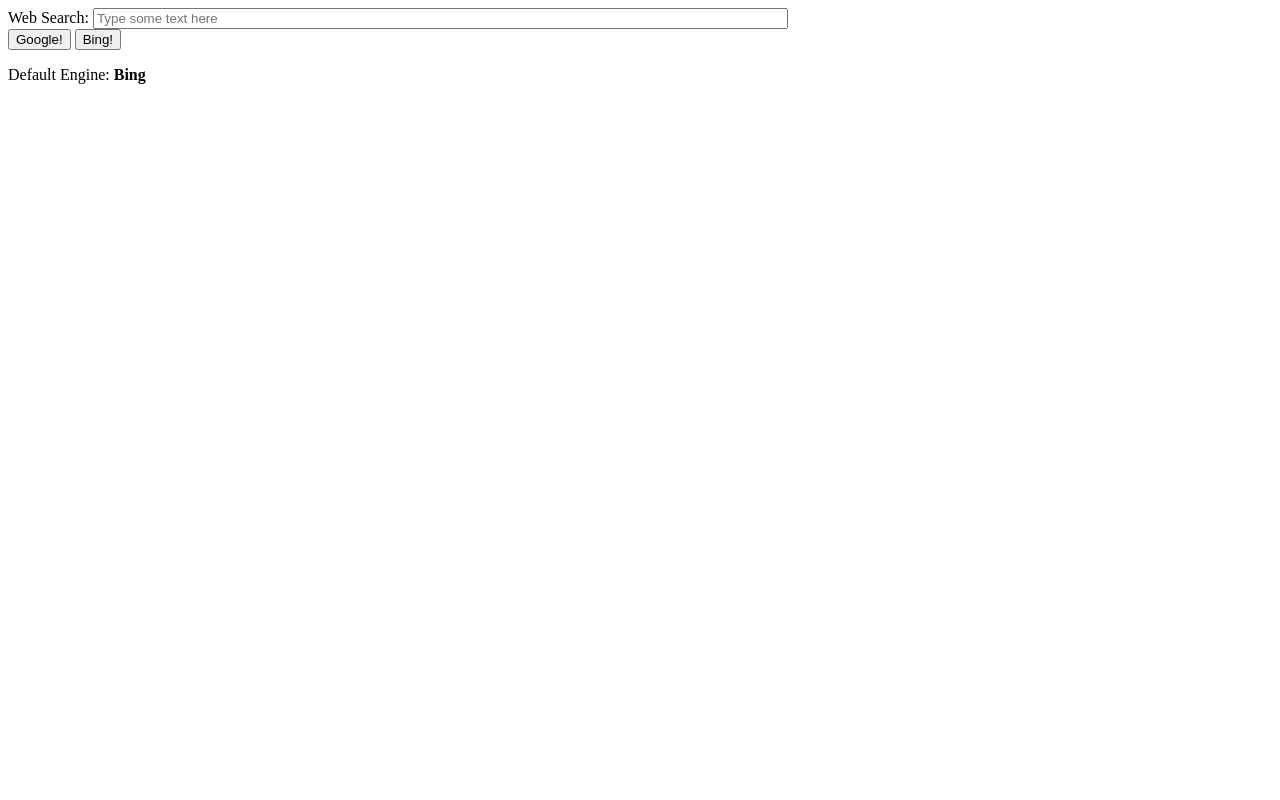
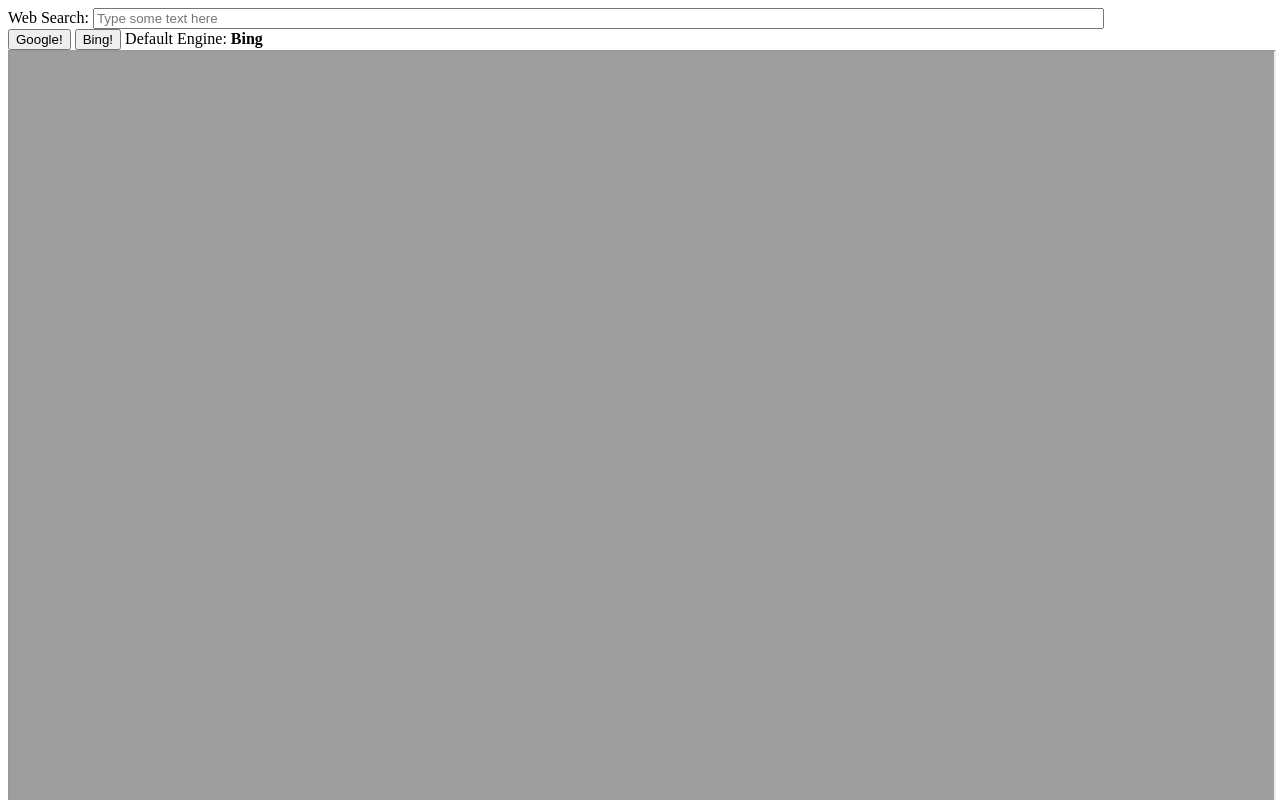
Before and after one commit to dmitriz/search-app, a plain HTML site: page index.html in a window 1280 px wide. Both pictures are taken after a click on the button "Bing!". Shown: the top 800 px of the page. Drawn offline with Linux system fonts and the light colour scheme.

Commit message:
Bing in Iframe

```diff
--- a/index.html
+++ b/index.html
@@ -6,31 +6,44 @@
 </head>
 <body>
 
+<style type="text/css">
+	body {
+		height: 100vw;
+	}
+</style>
+
 <script type="text/javascript">
 	function capitalizeFirstLetter(string) {
 	  return string.charAt(0).toUpperCase() + string.slice(1).toLowerCase();
 	}
 	function setSearch(engine) {
 		console.log('Change search engine to ', engine);
-    searchForm.action = "http://www." + engine + ".com/search";
+		searchEngine = engine;
+    searchForm.action = searchUrl = "http://www." + engine + ".com/search";
     engineDisplay.innerHTML = capitalizeFirstLetter(engine);
-		search();
+		return search();
 	}
-	function search(event) {
-		console.log(event)
-		searchForm.submit();
+	function search() {
+		if (searchEngine == 'google') {
+			searchForm.target = '_blank';
+			searchIframe.style.display = 'none';
+		} else {
+			searchForm.target = 'sf';
+			// searchIframe.src = searchUrl;
+			searchIframe.style.display = 'block';
+		}
+		return searchForm.submit();
 	}
 </script>
 
 <form
-	target="_blank"
 	onsubmit="search()"
 >
 	<label for="q">
 		Web Search:
 	</label>
 	<input
-		style="width: 55%"
+		style="width: 80%"
 		type="search"
 		name="q"
 		placeholder="Type some text here"
@@ -49,19 +62,27 @@
 	>
 		Bing!
 	</button>
+	<span>
+		Default Engine:
+		<span id="engine" style="font-weight: bold;">
+			Google
+		</span>
+	</span>
 </span>
 
-<p>
-	Default Engine:
-	<span id="engine" style="font-weight: bold;">
-		Google
-	</span>
-</p>
+<iframe
+	id = "searchIframe"
+	name="sf"
+	style="display: none; width: 100%; height: 90%;"
+></iframe>
 
 <script type="text/javascript">
 	var engineDisplay = document.getElementById('engine');
+	var searchIframe = document.getElementById('searchIframe');
 	var searchForm = document.forms[0];
-	searchForm.action = "http://www.google.com/search";
+	var searchEngine = 'google';
+	searchForm.target = '_blank';
+	searchForm.action = searchUrl = "http://www.google.com/search";
 </script>
 
 </body>
```
